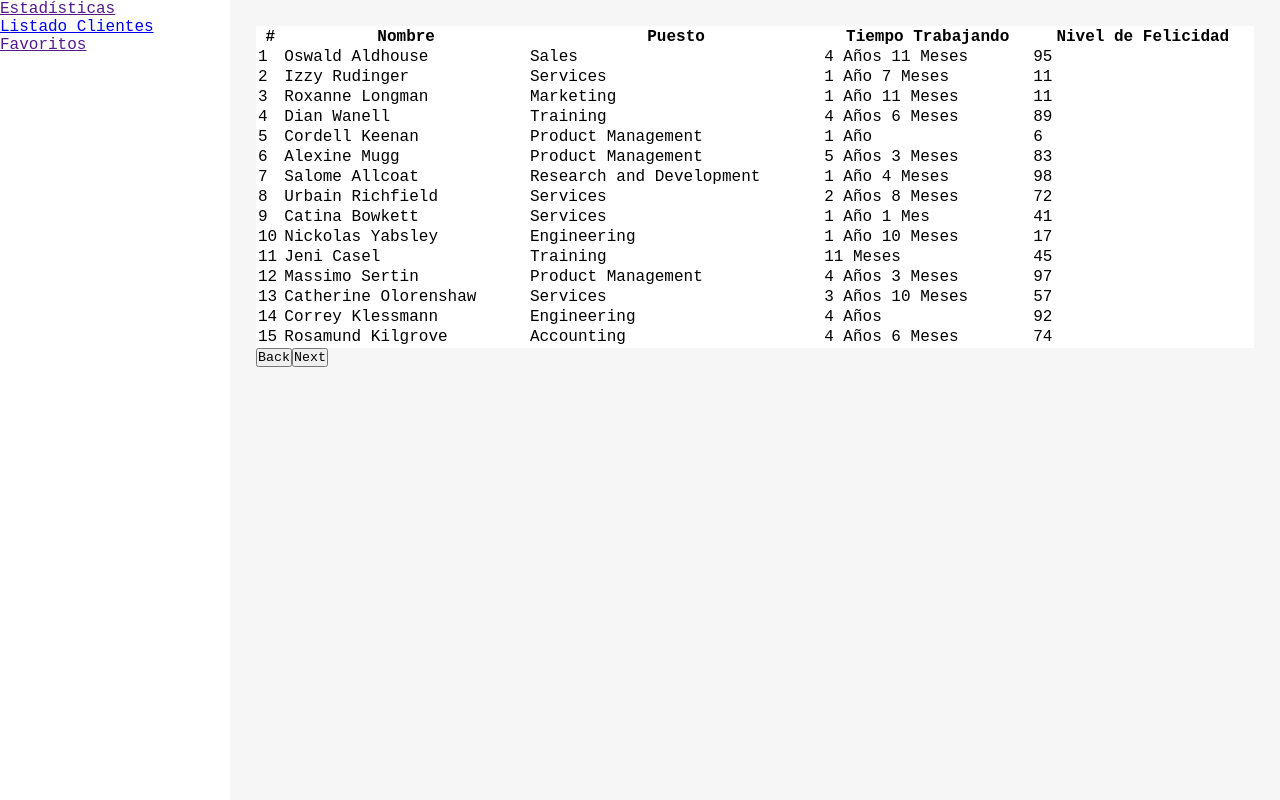
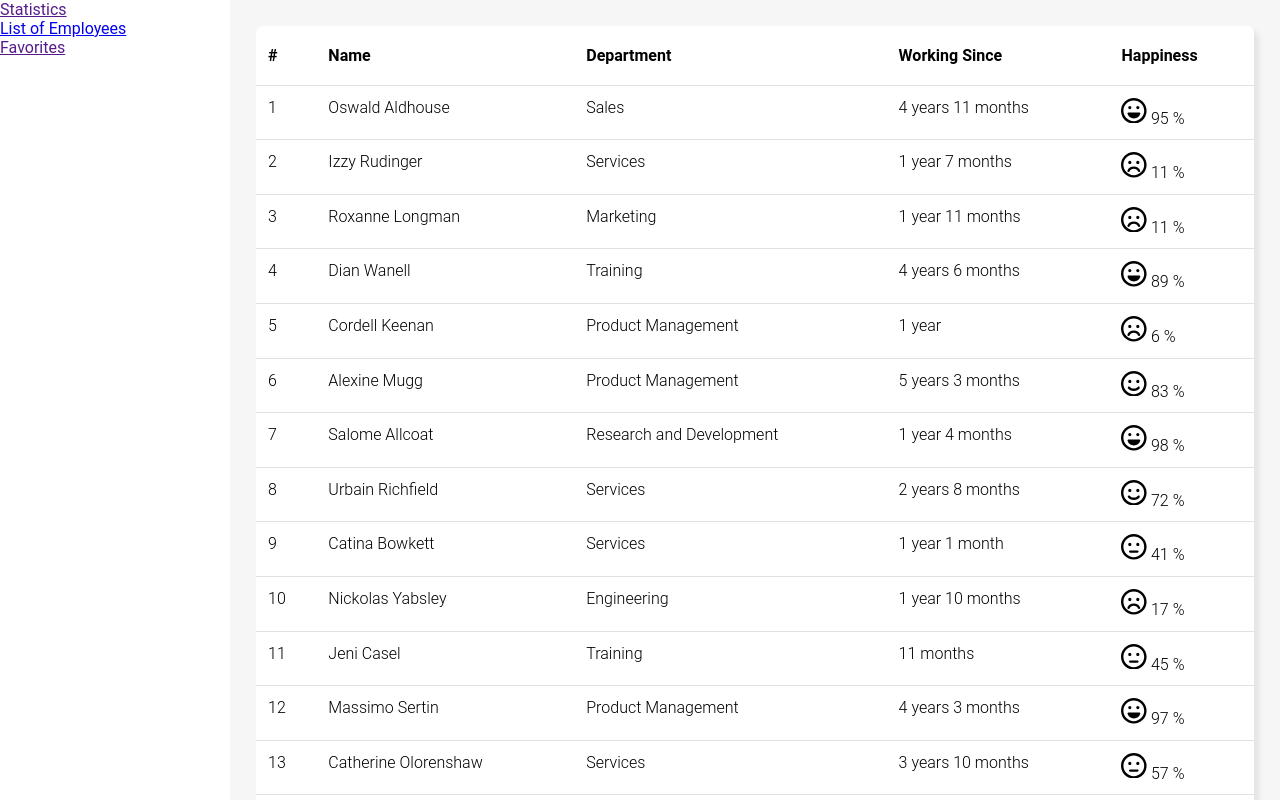
Before and after one commit to raulcontrerascamargo/technical-test-fronted, an Angular app: page /lista in a window 1280 px wide. Shown: the top 800 px of the page. Built offline with nearby package versions, Linux system fonts and the light colour scheme.

Commit message:
Added style to the list

```diff
--- a/src/app/app.component.scss
+++ b/src/app/app.component.scss
@@ -1,11 +1,16 @@
 .side-menu {
   width: 18%;
   height: 100%;
-  float: left;
+  position: fixed !important;
+  z-index: 100;
 }
 
 .content {
   width: 78%;
   padding: 2%;
+  height: fit-content;
+
+  min-height: 100vh;
+  background: #f6f6f6;
   float: right;
 }
--- a/src/app/components/list/list.component.html
+++ b/src/app/components/list/list.component.html
@@ -1,22 +1,129 @@
+<div class="container">
   <table>
     <thead>
       <tr>
         <th>#</th>
-      <th>Nombre</th>
-      <th>Puesto</th>
-      <th>Tiempo Trabajando</th>
-      <th>Nivel de Felicidad</th>
+        <th>Name</th>
+        <th>Department</th>
+        <th>Working Since</th>
+        <th>Happiness</th>
       </tr>
     </thead>
     <tbody>
       <tr *ngFor="let person of listPerson; let i = index">
-      <td>{{ (i ) + (paginator.pageIndex * paginator.pageSize + 1) }}</td>
+        <td>{{ i + (paginator.pageIndex * paginator.pageSize + 1) }}</td>
         <td>{{ person.name }}</td>
         <td>{{ person.department }}</td>
         <td>{{ person.monthsWorking | monthConverter }}</td>
-      <td>{{ person.happiness }}</td>
+        <td>
+          <ng-template #joyful [ngIf]="person.happiness >= 85">
+            <svg
+              xmlns="http://www.w3.org/2000/svg"
+              width="1.6em"
+              height="1.6em"
+              preserveAspectRatio="xMidYMid meet"
+              viewBox="0 0 512 512"
+            >
+              <path
+                fill="currentColor"
+                d="M130.7 313.9c-4.2-13.5 7.1-25.9 20.4-25.9h213.4c14.2
+                 0 25.4 12.4 21.3 25.9c-17.7 54.5-67.6 94.1-127.6
+                  94.1s-110.7-39.6-127.5-94.1zM208.4 192c0 17.7-14.4
+                   32-32 32c-17.7 0-32-14.3-32-32s14.3-32 32-32c17.6
+                    0 32 14.3 32 32zm96 0c0-17.7 14.3-32 32-32c17.6
+                     0 32 14.3 32 32s-14.4 32-32 32c-17.7
+                      0-32-14.3-32-32zM512 256c0 141.4-114.6 256-256 256S0
+                       397.4 0 256S114.6 0 256 0s256 114.6 256 256zM256
+                        48C141.1 48 48 141.1 48 256s93.1 208 208 208s208-93.1
+                         208-208S370.9 48 256 48z"
+              />
+            </svg>
+          </ng-template>
+
+          <ng-template
+            #happy
+            [ngIf]="person.happiness >= 60 && person.happiness < 85"
+          >
+            <svg
+              xmlns="http://www.w3.org/2000/svg"
+              width="1.6em"
+              height="1.6em"
+              preserveAspectRatio="xMidYMid meet"
+              viewBox="0 0 512 512"
+            >
+              <path
+                fill="currentColor"
+                d="M256 352c37.2 0 63.2-17.5 78.4-33.9c8.9-9.7 24.1-10.4
+                 33.9-1.4c9.7 9 10.3 24.2 1.3 33.9C347.7 374.5 309.7 400
+                  256 400c-53.7 0-91.7-25.5-113.6-49.4c-9-9.7-9.3-24.9
+                   1.3-33.9c9.8-9 25-8.3 33.9 1.4c15.2 16.4 41.2 33.9
+                    78.4 33.9zm-47.6-144c0 17.7-14.4 32-32 32c-17.7
+                     0-32-14.3-32-32s14.3-32 32-32c17.6 0 32 14.3 32
+                      32zm96 0c0-17.7 14.3-32 32-32c17.6 0 32 14.3 32
+                       32s-14.4 32-32 32c-17.7 0-32-14.3-32-32zM512 256c0
+                        141.4-114.6 256-256 256S0 397.4 0 256S114.6 0 256
+                         0s256 114.6 256 256zM256 48C141.1 48 48 141.1 48
+                          256s93.1 208 208 208s208-93.1 208-208S370.9 48 256 48z"
+              />
+            </svg>
+          </ng-template>
+
+          <ng-template
+            #neutral
+            [ngIf]="person.happiness >= 35 && person.happiness < 60"
+          >
+            <svg
+              xmlns="http://www.w3.org/2000/svg"
+              width="1.6em"
+              height="1.6em"
+              preserveAspectRatio="xMidYMid meet"
+              viewBox="0 0 512 512"
+            >
+              <path
+                fill="currentColor"
+                d="M144.4 208c0-17.7 14.3-32 32-32c17.6 0 32 14.3 32 32s-14.4
+                 32-32 32c-17.7 0-32-14.3-32-32zm224 0c0 17.7-14.4 32-32 32c-17.7
+                  0-32-14.3-32-32s14.3-32 32-32c17.6 0 32 14.3 32 32zM328 328c13.3
+                   0 24 10.7 24 24s-10.7 24-24 24H184c-13.3 0-24-10.7-24-24s10.7-24
+                    24-24h144zm184-72c0 141.4-114.6 256-256 256S0 397.4 0 256S114.6
+                     0 256 0s256 114.6 256 256zM256 464c114.9 0 208-93.1 208-208S370.9
+                      48 256 48S48 141.1 48 256s93.1 208 208 208z"
+              />
+            </svg>
+          </ng-template>
+
+          <ng-template
+            #sad
+            [ngIf]="person.happiness >= 0 && person.happiness < 35"
+          >
+            <svg
+              xmlns="http://www.w3.org/2000/svg"
+              width="1.6em"
+              height="1.6em"
+              preserveAspectRatio="xMidYMid meet"
+              viewBox="0 0 512 512"
+            >
+              <path
+                fill="currentColor"
+                d="M143.9 398.6c-12.5-4.5-19-18.3-14.5-30.7C146.9 319.4 198.9 288
+                 256 288c57.1 0 109.1 31.4 126.6 79.9c4.5 12.4-2 26.2-14.5
+                  30.7c-12.4 4.5-26.2-2-30.7-14.5c-9.2-25.6-40.2-48.1-81.4-48.1s-72.2
+                   22.5-81.4 48.1c-4.5 12.5-18.3 19-30.7 14.5zM208.4 208c0 17.7-14.4
+                    32-32 32c-17.7 0-32-14.3-32-32s14.3-32 32-32c17.6 0 32 14.3 32
+                     32zm96 0c0-17.7 14.3-32 32-32c17.6 0 32 14.3 32 32s-14.4 32-32
+                      32c-17.7 0-32-14.3-32-32zM512 256c0 141.4-114.6 256-256 256S0
+                       397.4 0 256S114.6 0 256 0s256 114.6 256 256zM256 48C141.1 48
+                        48 141.1 48 256s93.1 208 208 208s208-93.1 208-208S370.9 48 256 48z"
+              />
+            </svg>
+          </ng-template>
+          {{ " " + person.happiness + " %" }}
+        </td>
       </tr>
     </tbody>
   </table>
+  <div class="paginator">
     <button (click)="back()">Back</button>
     <button (click)="next()">Next</button>
+  </div>
+</div>
--- a/src/app/components/list/list.component.scss
+++ b/src/app/components/list/list.component.scss
@@ -1,4 +1,59 @@
-table{
-    width: 100%;
-    background: #ffff;
+.container {
+  width: 100%;
+  height: fit-content;
 }
+
+table {
+  background: #ffff;
+  width: 100%;
+  border-collapse: collapse;
+  border-spacing: 2px;
+  box-shadow: 5px 5px 5px #e4e4e4;
+  border-radius: 7px;
+  text-align: left;
+}
+
+thead {
+  tr th {
+    padding-bottom: 20px;
+    padding-top: 20px;
+    border-top: none;
+    border-bottom: none !important;
+    color: #000;
+  }
+}
+
+tbody {
+  font-weight: 300;
+}
+
+th,
+td {
+  padding: 0.75rem;
+  vertical-align: top;
+  border-top: 1px solid #dee2e6;
+}
+
+.paginator {
+  margin-top: 0.8em;
+
+}
+
+button {
+  margin-left: 1em;
+  padding: 0.4rem 1rem 0.4rem;
+
+  background: #fff ;
+  border-radius: 8px;
+  transition: background 0.2s;
+  border: none;
+  box-shadow: 4px 5px 5px 1px #e4e4e4;
+
+
+}
+
+button:hover {
+  cursor: pointer;
+  background: #f5f5f5;
+
+}
--- a/src/app/components/menu/menu.component.html
+++ b/src/app/components/menu/menu.component.html
@@ -1,11 +1,11 @@
 <nav>
   <ul>
     <li>
-      <a href="">Estadísticas</a>
+      <a href="">Statistics</a>
     </li>
     <li>
-      <a routerLink="lista">Listado Clientes</a>
+      <a routerLink="lista">List of Employees</a>
     </li>
-    <li><a href="">Favoritos</a></li>
+    <li><a href="">Favorites</a></li>
   </ul>
 </nav>
--- a/src/app/pipes/month-converter.pipe.ts
+++ b/src/app/pipes/month-converter.pipe.ts
@@ -9,20 +9,20 @@ export class MonthConverterPipe implements PipeTransform {
     const months: number = value - 12 * years;
 
     if (years == 1) {
-      return `${years} Año ${this.getMonths(months)}`;
+      return `${years} year ${this.getMonths(months)}`;
     }
     if (years > 1) {
-      return `${years} Años ${this.getMonths(months)}`;
+      return `${years} years ${this.getMonths(months)}`;
     }
     return this.getMonths(months);
   }
 
   getMonths(months: number): string {
     if (months == 1) {
-      return `${months} Mes`;
+      return `${months} month`;
     }
     if (months > 1) {
-      return `${months} Meses`;
+      return `${months} months`;
     }
     return '';
   }
--- a/src/app/services/person.service.ts
+++ b/src/app/services/person.service.ts
@@ -12,11 +12,9 @@ export class PersonService {
 
   getPersons(pag: PaginatorInterface): PersonInterface[] {
     const result: PersonInterface[] = SampleData.slice(
-
       pag.pageIndex * pag.pageSize,
-       (pag.pageIndex + 1) * pag.pageSize
+      (pag.pageIndex + 1) * pag.pageSize
     );
-    console.log('res', result);
     return result;
   }
 }
--- a/src/index.html
+++ b/src/index.html
@@ -2,7 +2,7 @@
 <html lang="en">
 <head>
   <meta charset="utf-8">
-  <title>Prueba1</title>
+  <title>Employees happiness</title>
   <base href="/">
   <meta name="viewport" content="width=device-width, initial-scale=1">
   <link rel="icon" type="image/x-icon" href="favicon.ico">
--- a/src/styles.scss
+++ b/src/styles.scss
@@ -2,12 +2,7 @@
 * {
   margin: 0;
   padding: 0;
-  font-family: 'Courier New', Courier, monospace;
+  font-family: "Roboto", -apple-system, BlinkMacSystemFont, "Segoe UI", Roboto,
+    "Helvetica Neue", Arial, "Noto Sans", sans-serif, "Apple Color Emoji",
+    "Segoe UI Emoji", "Segoe UI Symbol", "Noto Color Emoji";
 }
-body {
-  width: 100vw;
-  max-width: 100vw;
-  height: 100vh;
-  min-height: 100vh;
-  background: #f6f6f6;
-}
```
Lines whose indentation alone changed are shown as unchanged.
